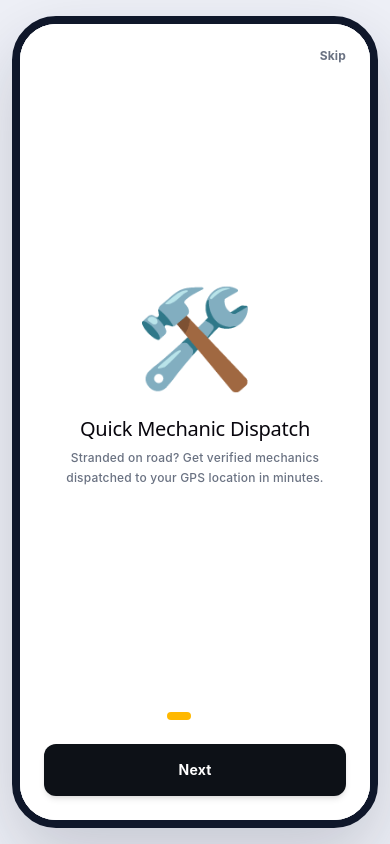
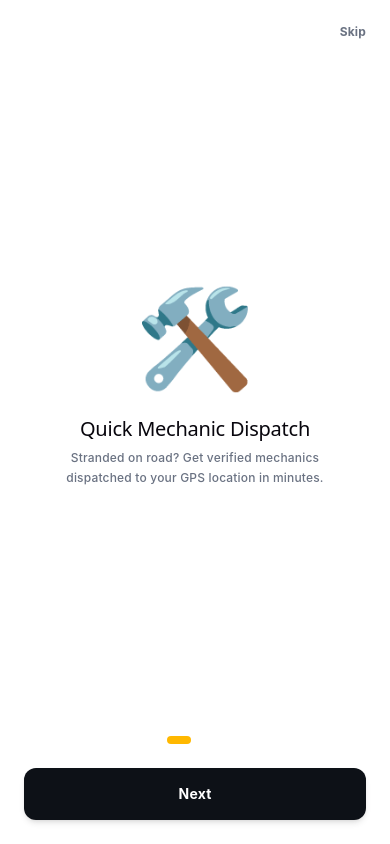
Before and after one commit to TausifSS/velix, a React (Vite) app: page / in a window 390 px wide. Built offline with nearby package versions, Linux system fonts and the light colour scheme.

Commit message:
Refactor container layout to make it full-bleed on mobile viewports and clean card mockup on desktop, removing artificial device borders

```diff
--- a/src/pages/MobileApp.tsx
+++ b/src/pages/MobileApp.tsx
@@ -75,7 +75,7 @@ export const MobileApp: React.FC = () => {
 
   // Symmetrical Bottom Nav rendering helper for Customer App
   const renderBottomNav = () => (
-    <div className="grid grid-cols-5 w-full bg-white border-t border-gray-150 pt-3.5 pb-6 rounded-b-[32px] shrink-0 text-center z-50">
+    <div className="grid grid-cols-5 w-full bg-white border-t border-gray-150 pt-3.5 pb-6 md:rounded-b-[32px] shrink-0 text-center z-50">
       <button
         onClick={() => setScreen('home')}
         className={`flex flex-col items-center justify-center gap-1 ${screen === 'home' ? 'text-[#FFB800]' : 'text-gray-400 hover:text-gray-600'}`}
@@ -120,9 +120,9 @@ export const MobileApp: React.FC = () => {
     ['home', 'bookings', 'map', 'profile', 'support', 'service_category', 'vehicles', 'wallet', 'plus'].includes(screen);
 
   return (
-    <div className="w-full h-screen bg-[#EEF0F7] flex items-center justify-center select-none text-[#0d1117] font-sans overflow-hidden p-3 md:p-6">
-      {/* Premium modern bezel mockup with soft shadow inspired by high-end design */}
-      <div className="w-full max-w-[375px] h-full max-h-[812px] bg-white rounded-[44px] shadow-[0_30px_70px_rgba(15,23,42,0.18)] border-[8px] border-[#0F172A] overflow-hidden flex flex-col relative shrink-0">
+    <div className="w-full h-screen bg-white md:bg-[#EEF0F7] flex items-center justify-center select-none text-[#0d1117] font-sans overflow-hidden">
+      {/* Responsive layout: Full-bleed on mobile viewports, clean rounded card on desktop */}
+      <div className="w-full h-full md:w-[375px] md:h-[812px] md:max-h-[90vh] bg-white rounded-none md:rounded-[32px] border-0 md:border md:border-slate-200/80 shadow-none md:shadow-[0_20px_50px_rgba(15,23,42,0.08)] overflow-hidden flex flex-col relative shrink-0">
 
         {/* Scrollable Screen Body Container */}
         <div className="flex-1 overflow-y-auto bg-[#F5F6F8] flex flex-col min-h-0 text-[#0d1117]">
```
